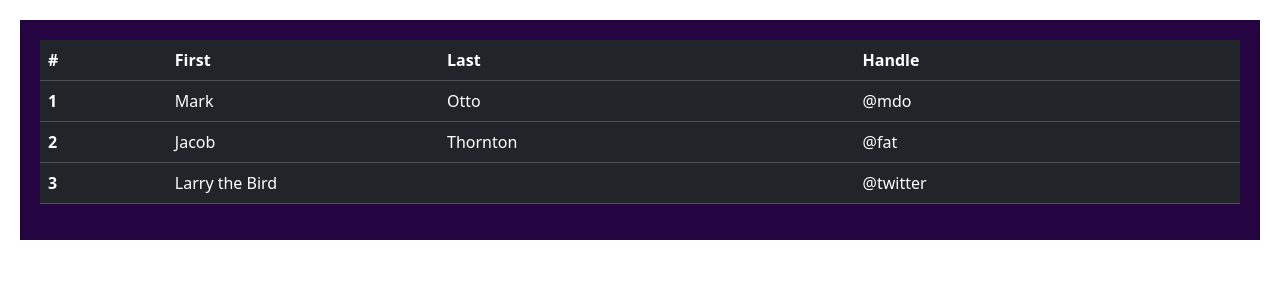
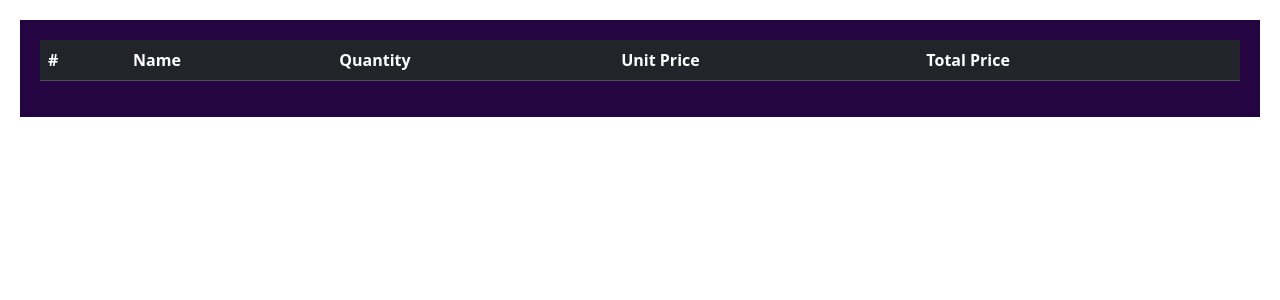
Before and after one commit to shahab-py/online-shop, a Django app: page /orders/cart/ in a window 1280 px wide. Shown: the part 56-356 px from the top of the page. Run offline with Django 4.2, Linux system fonts and the light colour scheme; lists and menus that the app fills with data are empty.

Commit message:
cart detail

```diff
--- a/home/templates/home/detail.html
+++ b/home/templates/home/detail.html
@@ -9,7 +9,7 @@
     <img src="{{ product.image.url }}" alt="" width="500px">
     <p>{{ product.description }}</p> <br/> <br/>
 
-    <form action="{% url 'orders:catr_add' product.id %}" method="post">
+    <form action="{% url 'orders:cart_add' product.id %}" method="post">
         {% csrf_token %}
         {{ form }}
         <input type="submit" value="add to cart">
--- a/orders/cart.py
+++ b/orders/cart.py
@@ -1,4 +1,4 @@
-
+from home.models import Product
 
 CART_SESSION_ID = 'cart'
 
@@ -13,12 +13,25 @@ class Cart:
         self.cart = cart
 
 
+
+    def __iter__(self):
+        product_ids = self.cart.keys()
+        products = Product.objects.filter(id__in=product_ids)
+        cart = self.cart.copy()
+        for product in products:
+            cart[str(product.id)]['product']=product
+
+        for item in cart.values():
+            item['total_price']=int(item['price']) * item['quantity']
+            yield item
+
+
     def add(self, product, quantity):
         product_id = str(product.id)
         if product_id not in self.cart:
             self.cart[product_id]={'quantity':0, 'price':str(product.price)}
 
-        self.cart[product_id]['quantity']+=quantity
+        self.cart[product_id]['quantity'] += quantity
         self.save()
 
     def save(self):
--- a/orders/templates/orders/cart.html
+++ b/orders/templates/orders/cart.html
@@ -5,29 +5,22 @@
         <thead>
         <tr>
             <th scope="col">#</th>
-            <th scope="col">First</th>
-            <th scope="col">Last</th>
-            <th scope="col">Handle</th>
+            <th scope="col">Name</th>
+            <th scope="col">Quantity</th>
+            <th scope="col">Unit Price</th>
+            <th scope="col">Total Price</th>
         </tr>
         </thead>
         <tbody>
-        <tr>
-            <th scope="row">1</th>
-            <td>Mark</td>
-            <td>Otto</td>
-            <td>@mdo</td>
-        </tr>
-        <tr>
-            <th scope="row">2</th>
-            <td>Jacob</td>
-            <td>Thornton</td>
-            <td>@fat</td>
-        </tr>
-        <tr>
-            <th scope="row">3</th>
-            <td colspan="2">Larry the Bird</td>
-            <td>@twitter</td>
-        </tr>
+            {% for item in cart %}
+                <tr>
+                    <th scope="row">{{ forloop.counter }}</th>
+                    <td>{{ item.product }}</td>
+                    <td>{{ item.quantity }}</td>
+                    <td>{{ item.price }}</td>
+                    <td>{{ item.total_price }}</td>
+                </tr>
+            {% endfor %}
         </tbody>
     </table>
 {% endblock  %}
--- a/orders/views.py
+++ b/orders/views.py
@@ -7,7 +7,8 @@ from .forms import CartAddForm
 
 class CartView(View):
     def get(self, request):
-        return render(request, 'orders/cart.html')
+        cart = Cart(request)
+        return render(request, 'orders/cart.html', {'cart':cart})
 
 
 class CartAddView(View):
```
Also changed, not shown: db.sqlite3.
